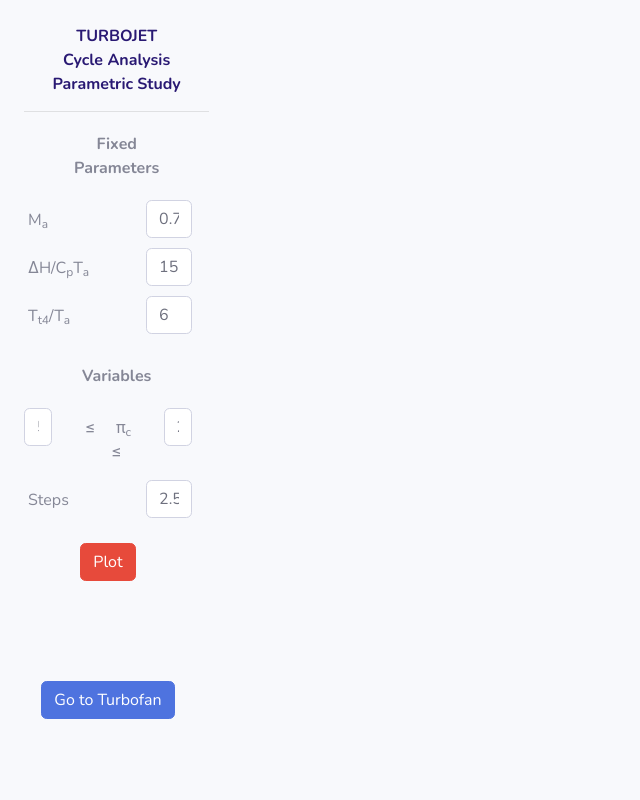
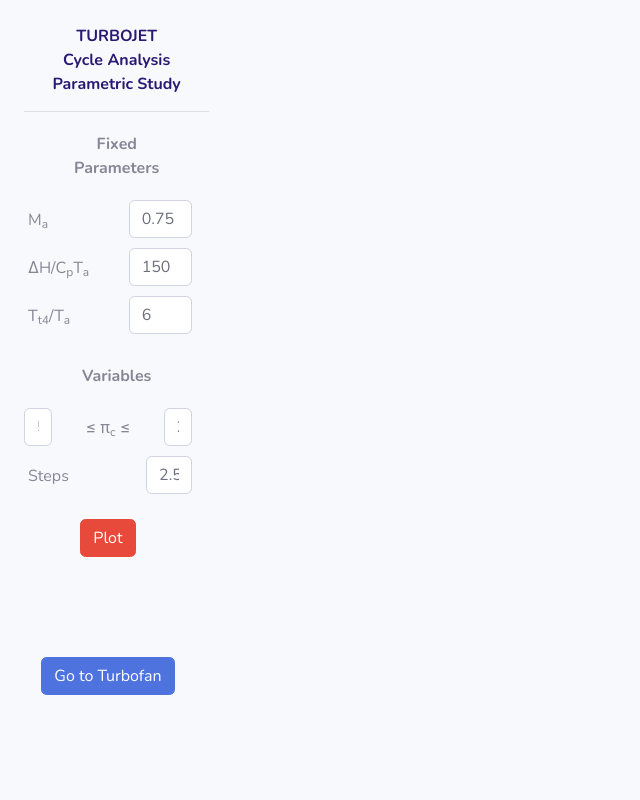
Before and after one commit to hr1799/JetEngineStudy, a Django app: page /turbojet/ in a window 1280 px wide. Shown: the whole page, without its empty margins (0-640 px from the left). Run offline with Django 3.2, Linux system fonts and the light colour scheme; some libraries are stand-ins or nearby versions.

Commit message:
Update turbojet.html

```diff
--- a/templates/turbojet.html
+++ b/templates/turbojet.html
@@ -46,20 +46,20 @@
                                         </p>
                                     </div>
                                     <div class="form-group row nav-item">
-                                        <label for="Ma" class="col-sm-7 nav-link iboxl">M<sub>a</sub></label>
-                                        <div class="col-sm-4 ibox">
+                                        <label for="Ma" class="col-sm-6 nav-link iboxl">M<sub>a</sub></label>
+                                        <div class="col-sm-5 ibox">
                                             <input type="text" class="form-control" id="Ma" name="Ma" value="0.75">
                                         </div>
                                     </div>
                                     <div class="form-group row nav-item">
-                                        <label for="delH_CpTa" class="col-sm-7 nav-link iboxl">&Delta;H/C<sub>p</sub>T<sub>a</sub></label>
-                                        <div class="col-sm-4 ibox">
+                                        <label for="delH_CpTa" class="col-sm-6 nav-link iboxl">&Delta;H/C<sub>p</sub>T<sub>a</sub></label>
+                                        <div class="col-sm-5 ibox">
                                             <input type="text" class="form-control" id="delH_CpTa" name="delH_CpTa" value="150">
                                         </div>
                                     </div>
                                     <div class="form-group row nav-item">
-                                        <label for="Tt4_Ta" class="col-sm-7 nav-link iboxl">T<sub>t4</sub>/T<sub>a</sub></label>
-                                        <div class="col-sm-4 ibox">
+                                        <label for="Tt4_Ta" class="col-sm-6 nav-link iboxl">T<sub>t4</sub>/T<sub>a</sub></label>
+                                        <div class="col-sm-5 ibox">
                                             <input type="text" class="form-control" id="Tt4_Ta" name="Tt4_Ta" value="6">
                                         </div>
                                     </div>
@@ -72,7 +72,7 @@
                                         <div class="col-sm-3 ibox">
                                             <input type="text" class="form-control" id="pi_c_min" name="pi_c_min" value="5">
                                         </div>
-                                        <label class="col-sm-5 nav-link iboxl" style="text-align: center">  &le; &nbsp;&nbsp;&nbsp; &pi;<sub>c</sub> &nbsp;&nbsp;&nbsp; &le;</label>
+                                        <label class="col-sm-5 nav-link iboxl" style="text-align: center">  &le; &pi;<sub>c</sub> &le;</label>
                                         <div class="col-sm-3 ibox">
                                             <input type="text" class="form-control" id="pi_c_max" name="pi_c_max" value="25">
                                         </div>
@@ -136,7 +136,7 @@
                     yaxis: {
                         title: 'F/ma'
                     },
-                    height: 400,
+                    height: 350,
                 };
 
                 Plotly.newPlot('force', data_f, layout_f);
@@ -155,7 +155,7 @@
                     yaxis: {
                         title: 'TSFCa'
                     },
-                    height: 400
+                    height: 350
                 };
 
                 Plotly.newPlot('tsfc', data_t, layout_t);
```
